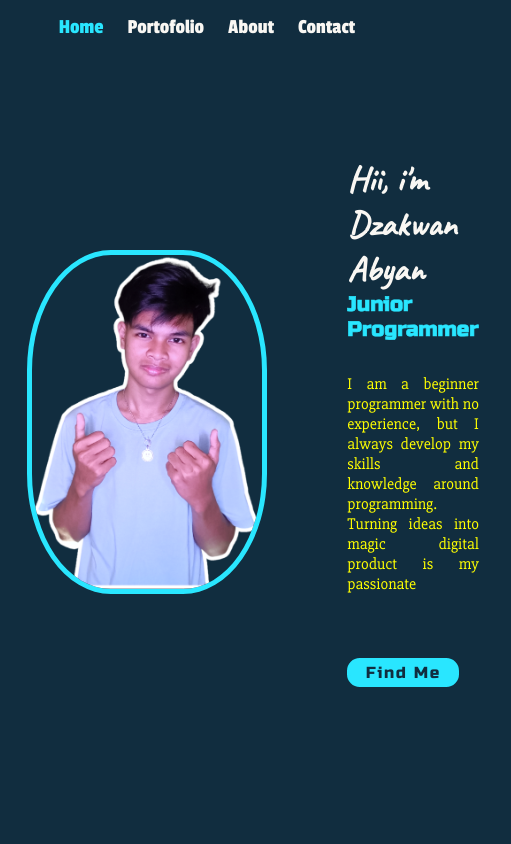
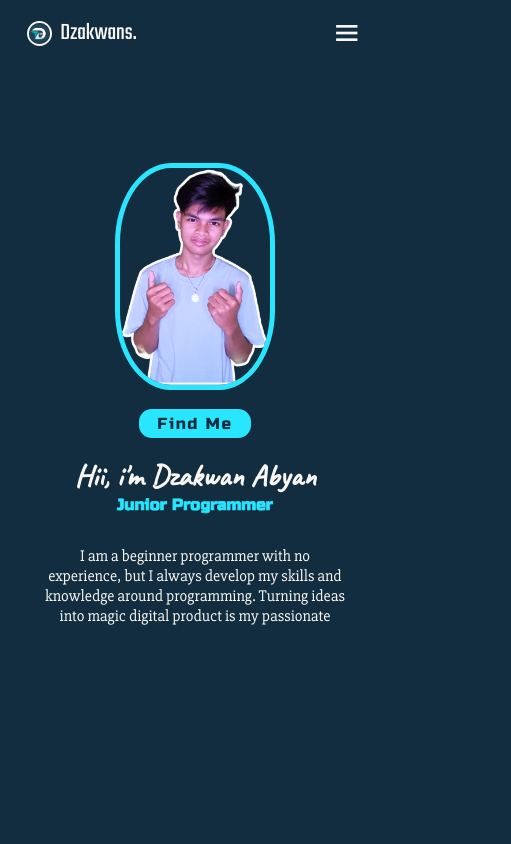
Before and after one commit to dzakwanabyans/dzakwanabyans.github.io, a plain HTML site: page index.html in a window 390 px wide. Shown: the top 844 px of the page, 511 px wide, since content can reach past the window. Drawn offline with nearby package versions, Linux system fonts and the light colour scheme.

Commit message:
phoneview test

```diff
--- a/script.js
+++ b/script.js
@@ -2,3 +2,8 @@
 //     let header=document.querySelector('header');
 //     header.classList.toggle('sticky', window.scrollY > 100);
 // }
+
+const about = document.querySelector('#about');
+about.addEventListener('click', function(){
+    about.style.display=none;
+})
--- a/style.css
+++ b/style.css
@@ -65,7 +65,7 @@ header {
 }
 
 #menu-icon {
-    font-size: 3.6rem;
+    font-size: 2rem;
     color: var(--text-color);
     cursor: pointer;
     display: none;
@@ -107,7 +107,7 @@ section {
     grid-template-areas:
         "pics text"
         "pics text"
-        "pics btm";
+        "pics btn";
     gap: 0 2rem;
     background: var(--bg-color);
 }
@@ -167,7 +167,7 @@ section {
 /* button style */
 .btn-box {
     position: relative;
-    grid-area: btm;
+    grid-area: btn;
     margin: 0 0rem;
     width: 10rem;
     height: 3rem;
@@ -388,7 +388,7 @@ span {
     .home {
         grid-template-areas:
             "pics text"
-            "pics btm";
+            "pics btn";
     }
 
     .home-content h1,
@@ -469,7 +469,72 @@ span {
 
     /* extrasmall device/potrait phone*/
     @media (max-width : 575px) {
-        body {
-            color: yellow;
+        body{
+            color: var(--text-color);
         }
+        .logo {
+            display: flex;
+        }
+
+        .menu{
+            display: none;
+        }
+
+        #menu-icon  {
+            display: flex;
+        }
+        .logo img {
+            width: 25px;
+        }
+
+        .logo p {
+            font-size: 1.5rem;
+            margin-left: 0.5rem;
+            font-family: 'Teko', sans-serif;
+        }
+
+        .home{
+            margin-top: calc(2rem + 25px);
+            grid-template-areas:
+            "pics"
+            "btn"
+            "text";
+            justify-items: center;
+            grid-template-rows: 1.5fr .3fr 2fr;
+        }
+
+        .home-img{
+            width: 10rem;
+            align-self: flex-end;
+        }
+
+        .home .btn-box{
+            align-self: center;
+        }
+        .home .btn-box .btn {
+            margin-left: 0;
+        }
+
+        .home-content{
+            align-self: flex-start;
+            padding: 0 1rem;
+        }
+        .home-content h1,
+        .home-content h1 span {
+            text-align: center;
+            font-size: 1.9rem;
+        }
+
+        .home-content .text-animation h3 {
+            font-size: 1rem;
+            font-weight: 300;
+            text-align: center;
+            color: var(--second-text-color);
+        }
+
+        .home-content .text-animation p {
+            font-size: 1rem;
+            text-align: center;
+        }
+
     }
```
